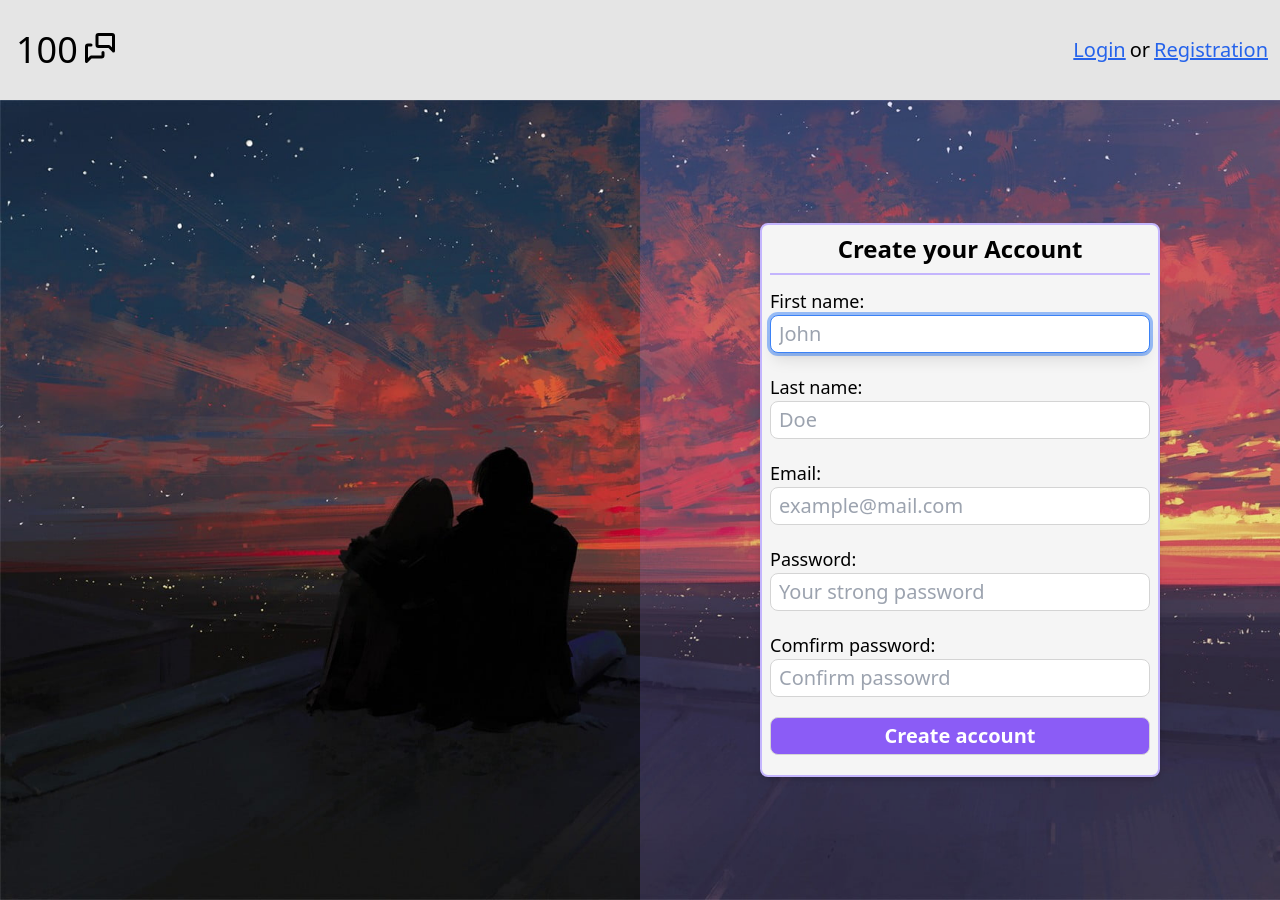
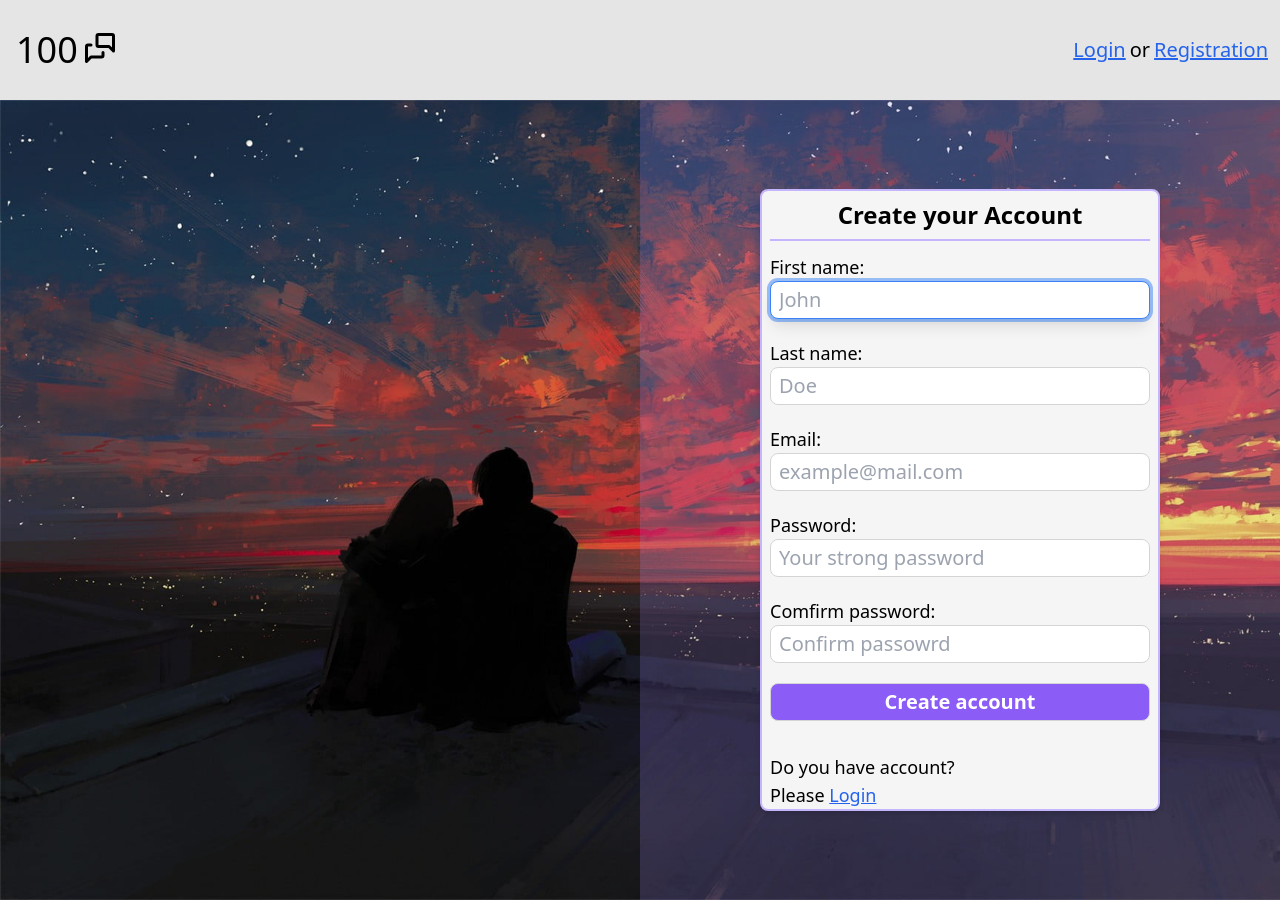
Before and after one commit to AndriiVeremchuk20/live-chat, a Next.js app in the folder client/: page /auth/registrations in a window 1280 px wide. Built offline with nearby package versions, Linux system fonts and the light colour scheme.

Commit message:
add links in registrations and login forms

```diff
--- a/client/src/app/auth/login/page.tsx
+++ b/client/src/app/auth/login/page.tsx
@@ -1,5 +1,7 @@
 "use client";
 
+import routes from "@/config/appRoutes";
+import Link from "next/link";
 import React, { useEffect } from "react";
 import { useForm, Resolver, SubmitHandler } from "react-hook-form";
 
@@ -15,9 +17,9 @@ const Login = () => {
     formState: { errors },
   } = useForm<FormValues>();
 
-const onSubmit: SubmitHandler<FormValues> = (data) => {
-	console.log(data)
-}
+  const onSubmit: SubmitHandler<FormValues> = (data) => {
+    console.log(data);
+  };
 
   useEffect(() => {
     window.scrollTo({
@@ -32,7 +34,7 @@ const onSubmit: SubmitHandler<FormValues> = (data) => {
         <form
           className="flex flex-col w-[400px] gap-3 px-2 text-xl bg-neutral-100 rounded-lg border-violet-300 border-[2px] shadow-md"
           autoComplete="off"
-		  onSubmit={handleSubmit(onSubmit)}
+          onSubmit={handleSubmit(onSubmit)}
         >
           <span className="text-2xl font-bold text-center py-2 px-1 border-b-2 border-violet-300">
             Sign in
@@ -67,7 +69,10 @@ const onSubmit: SubmitHandler<FormValues> = (data) => {
               id="passowrd"
               placeholder="Your strong password"
               className="w-full px-2 py-1 text-xl rounded-lg border border-neutral-300 focus:outline-none focus:ring focus:border-blue-500 focus:shadow-lg focus:duration-300"
-              {...register("password", { required: "Password required", minLength: {value: 6, message:"Min length 6chr"}})}
+              {...register("password", {
+                required: "Password required",
+                minLength: { value: 6, message: "Min length 6chr" },
+              })}
             />
           </div>
           <button
@@ -80,10 +85,26 @@ const onSubmit: SubmitHandler<FormValues> = (data) => {
           <div>Google</div>
           <div className="">
             {errors?.email ? (
-              <div className="bg-red-500 flex justify-center text-neutral-200 font-bold rounded-t p-2 ">{errors.email.message}</div>
+              <div className="bg-red-500 flex justify-center text-neutral-200 font-bold rounded-t p-2 ">
+                {errors.email.message}
+              </div>
             ) : errors?.password ? (
-              <div className="bg-red-500 flex justify-center text-neutral-200 font-bold rounded-t p-2 ">{errors.password.message}</div>
+              <div className="bg-red-500 flex justify-center text-neutral-200 font-bold rounded-t p-2 ">
+                {errors.password.message}
+              </div>
             ) : null}
+          </div>
+          <div className="flex flex-col text-lg">
+            <span>You don't have an account?</span>
+            <span>
+              Please{" "}
+              <Link
+                href={routes.auth.registrations}
+                className="text-blue-600 underline hover:text-blue-300"
+              >
+                Register
+              </Link>
+            </span>
           </div>
         </form>
       </div>
--- a/client/src/app/auth/registrations/page.tsx
+++ b/client/src/app/auth/registrations/page.tsx
@@ -1,5 +1,7 @@
 "use client";
 
+import routes from "@/config/appRoutes";
+import Link from "next/link";
 import React, { useEffect } from "react";
 import { SubmitHandler, useForm } from "react-hook-form";
 
@@ -143,6 +145,18 @@ const Registrations = () => {
               </div>
             ) : null}
           </div>
+          <div className="flex flex-col text-lg">
+            <span>Do you have account?</span>
+            <span>
+              Please{" "}
+              <Link
+                href={routes.auth.login}
+                className="text-blue-600 underline hover:text-blue-300"
+              >
+                Login
+              </Link>
+            </span>
+          </div>
         </form>
       </div>
     </div>
```
